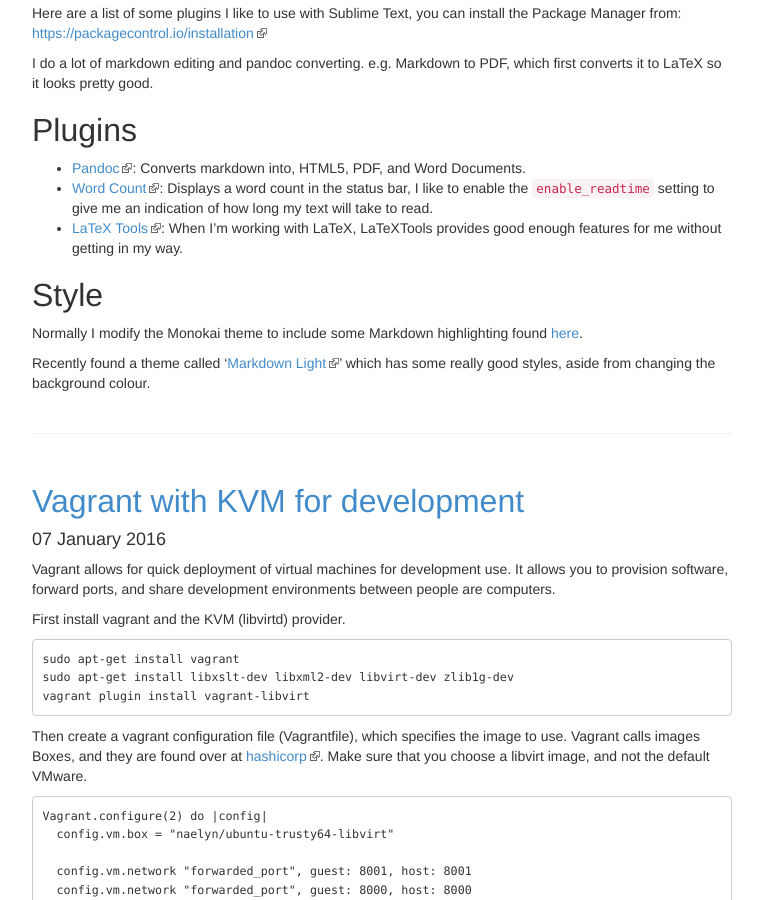
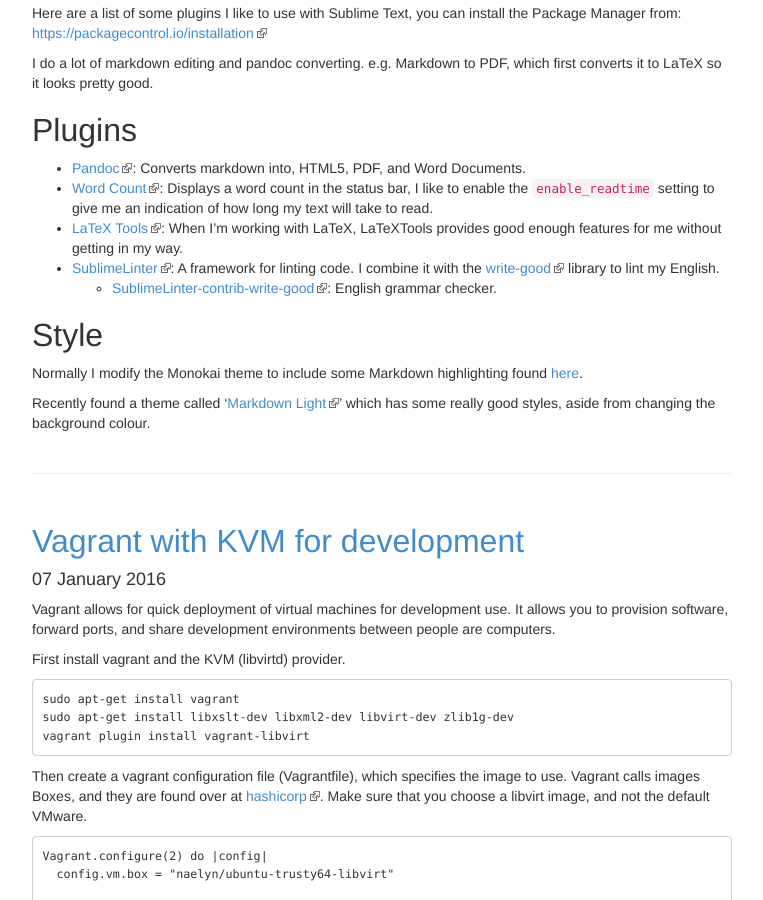
Before and after one commit to PMaynard/jekyll-nationpigeon, a Jekyll site: the page built from index.html, in a window 1280 px wide and 900 px high, scrolled down 963 px. Shown: the whole window, without its empty margins (258-1021 px from the left). Built offline with Jekyll 4.4.1, drawn with Linux system fonts in a browser that asks for light colours; Markdown is read by kramdown in place of the engine named in the settings; the list of posts is cut into pages by our own code.

Commit message:
Added English Linter

````diff
--- a/_posts/2016-01-08-sublime-text-customisation.md
+++ b/_posts/2016-01-08-sublime-text-customisation.md
@@ -18,6 +18,8 @@
 - [Pandoc](https://packagecontrol.io/packages/Pandoc): Converts markdown into, HTML5, PDF, and Word Documents.
 - [Word Count](https://packagecontrol.io/packages/WordCount): Displays a word count in the status bar, I like to enable the ```enable_readtime``` setting to give me an indication of how long my text will take to read.
 - [LaTeX Tools](https://packagecontrol.io/packages/LaTeXTools): When I'm working with LaTeX, LaTeXTools provides good enough features for me without getting in my way.
+- [SublimeLinter](http://www.sublimelinter.com/en/latest/): A framework for linting code. I combine it with the [write-good](https://github.com/btford/write-good) library to lint my English.
+	- [SublimeLinter-contrib-write-good](https://packagecontrol.io/packages/SublimeLinter-contrib-write-good): English grammar checker.
 
 ## Style
 
````
